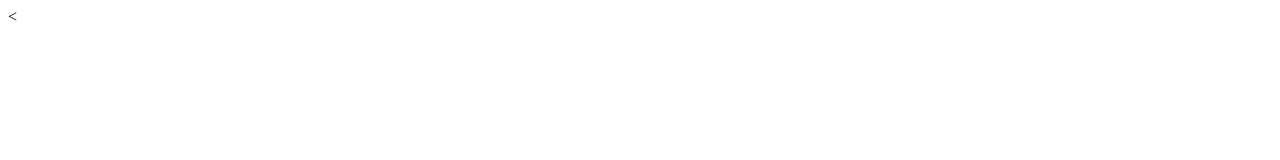
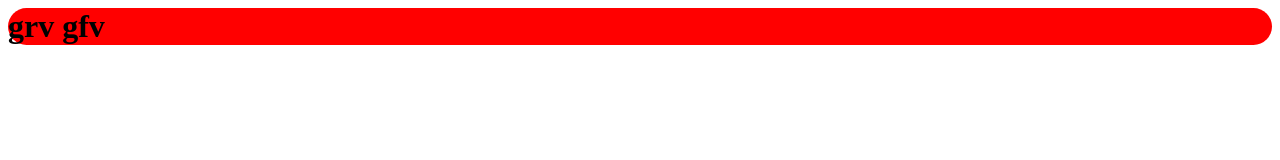
Before and after one commit to Gersonhack/Gerson, a plain HTML site: page Index.html in a window 1280 px wide. Drawn offline with Linux system fonts and the light colour scheme.

Commit message:
Update Index.html
Gr

```diff
--- a/Index.html
+++ b/Index.html
@@ -1 +1,16 @@
-<
+<html>
+<title>
+  gr
+</title>
+  <style>
+    h1{
+      background-color:red;
+      border-radius:30px;
+  </style>
+  <body>
+    <h1>
+      grv gfv
+    </h1>
+
+  </body>
+</html>
```
